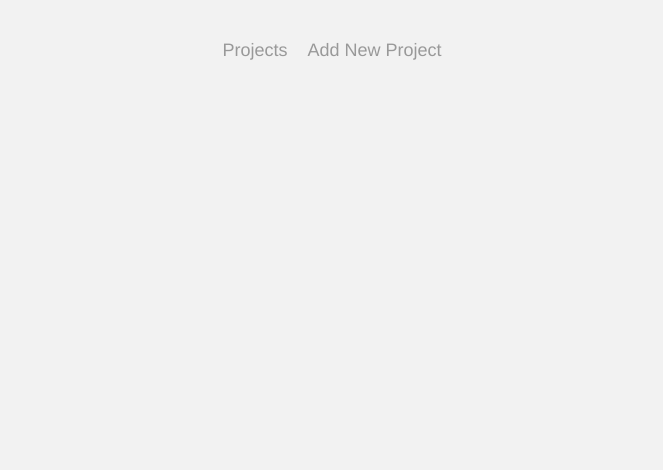
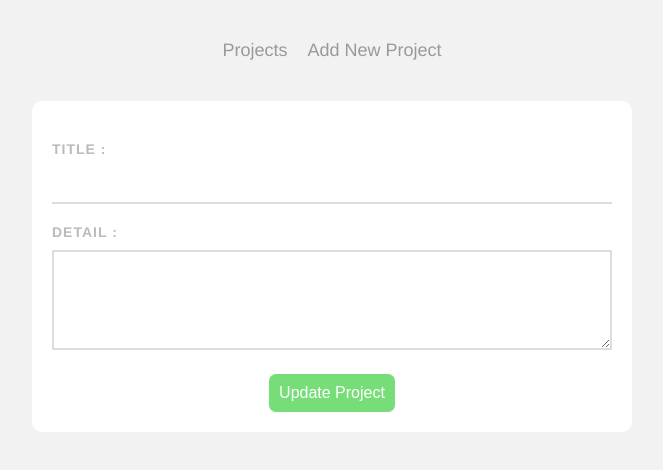
Before and after one commit to furkanceker/vuejs-lessons, a Vue app in the folder 11-Planner-App/planner-app/: page /projects/1 in a window 1280 px wide. Shown: the top 470 px of the page, without its empty margins (308-971 px from the left). Built offline with nearby package versions, Linux system fonts and the light colour scheme; no server answers.

Commit message:
create Edit view

```diff
--- a/11-Planner-App/planner-app/src/components/SingleProject.vue
+++ b/11-Planner-App/planner-app/src/components/SingleProject.vue
@@ -3,7 +3,7 @@
     <div class="actions">
         <h3 @click="showDetails = !showDetails">{{ project.title }}</h3>
         <div class="icons">
-            <span class="material-icons edit">edit</span>
+            <router-link :to="{name:'Edit', params:{id:project.id}}"><span class="material-icons edit">edit</span></router-link>
             <span class="material-icons delete" @click="deleteProject">delete</span>
             <span class="material-icons tick" @click="completeProject">done</span>
         </div>
--- a/11-Planner-App/planner-app/src/router/index.js
+++ b/11-Planner-App/planner-app/src/router/index.js
@@ -17,7 +17,7 @@
     name: 'Edit',
     component: () => import('../views/EditView.vue'),
     props: true
-  },
+  }
 ]
 
 const router = createRouter({
--- a/11-Planner-App/planner-app/src/views/AddView.vue
+++ b/11-Planner-App/planner-app/src/views/AddView.vue
@@ -3,7 +3,7 @@
     <label>Title : </label>
     <input type="text" v-model="title" required>
     <label>Detail : </label>
-    <textarea v-model="detail"></textarea>
+    <textarea v-model="detail" required></textarea>
     <button>Add Project</button>
   </form>
 </template>
--- a/11-Planner-App/planner-app/src/views/EditView.vue
+++ b/11-Planner-App/planner-app/src/views/EditView.vue
@@ -1,13 +1,73 @@
 <template>
-
+    <form>
+    <label>Title : </label>
+    <input type="text" v-model="title" required>
+    <label>Detail : </label>
+    <textarea v-model="detail" required></textarea>
+    <button>Update Project</button>
+  </form>
 </template>
 
 <script>
 export default {
-
+    props: ['id'],
+    data(){
+     return {
+        title:'',
+        detail:'',
+        uri: 'http://localhost:3000/projects/' + this.id
+     }
+    },
+    mounted() {
+        fetch(this.uri)
+        .then(res => res.json())
+        .then(data => {
+            this.title = data.title
+            this.detail = data.details
+        })
+    },
 }
 </script>
 
 <style>
-
+form {
+  background: #fff;
+  padding: 20px;
+  border-radius: 10px;
+  margin-top: 20px;
+}
+label {
+  display: block;
+  color: #bbb;
+  text-transform: uppercase;
+  font-size: 14px;
+  font-weight: bold;
+  letter-spacing: 1px;
+  margin: 20px 0 10px 0;
+}
+input {
+  padding: 10px;
+  border: 0;
+  border-bottom: 2px solid #ddd;
+  width: 100%;
+  box-sizing: border-box;
+}
+textarea {
+  border: 2px solid #ddd;
+  padding: 10px;
+  width: 100%;
+  box-sizing: border-box;
+  height: 100px;
+}
+button {
+  display: block;
+  margin: 20px auto 0;
+  background: #76dd78;
+  color: #fff;
+  padding: 10px;
+  border: 0;
+  border-radius: 7px;
+  font-size: 16px;
+  cursor: pointer;
+}
 </style>
```
